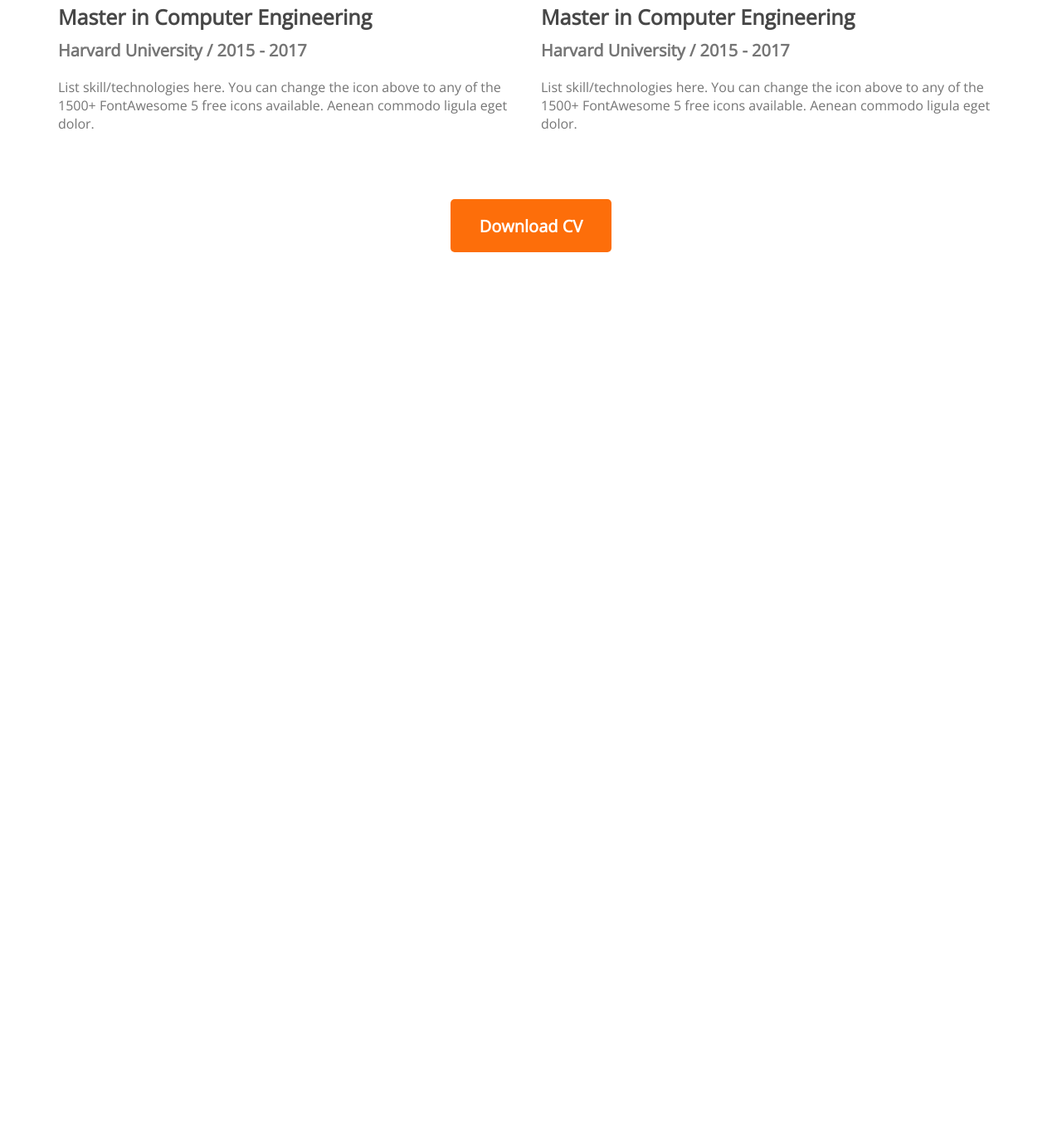
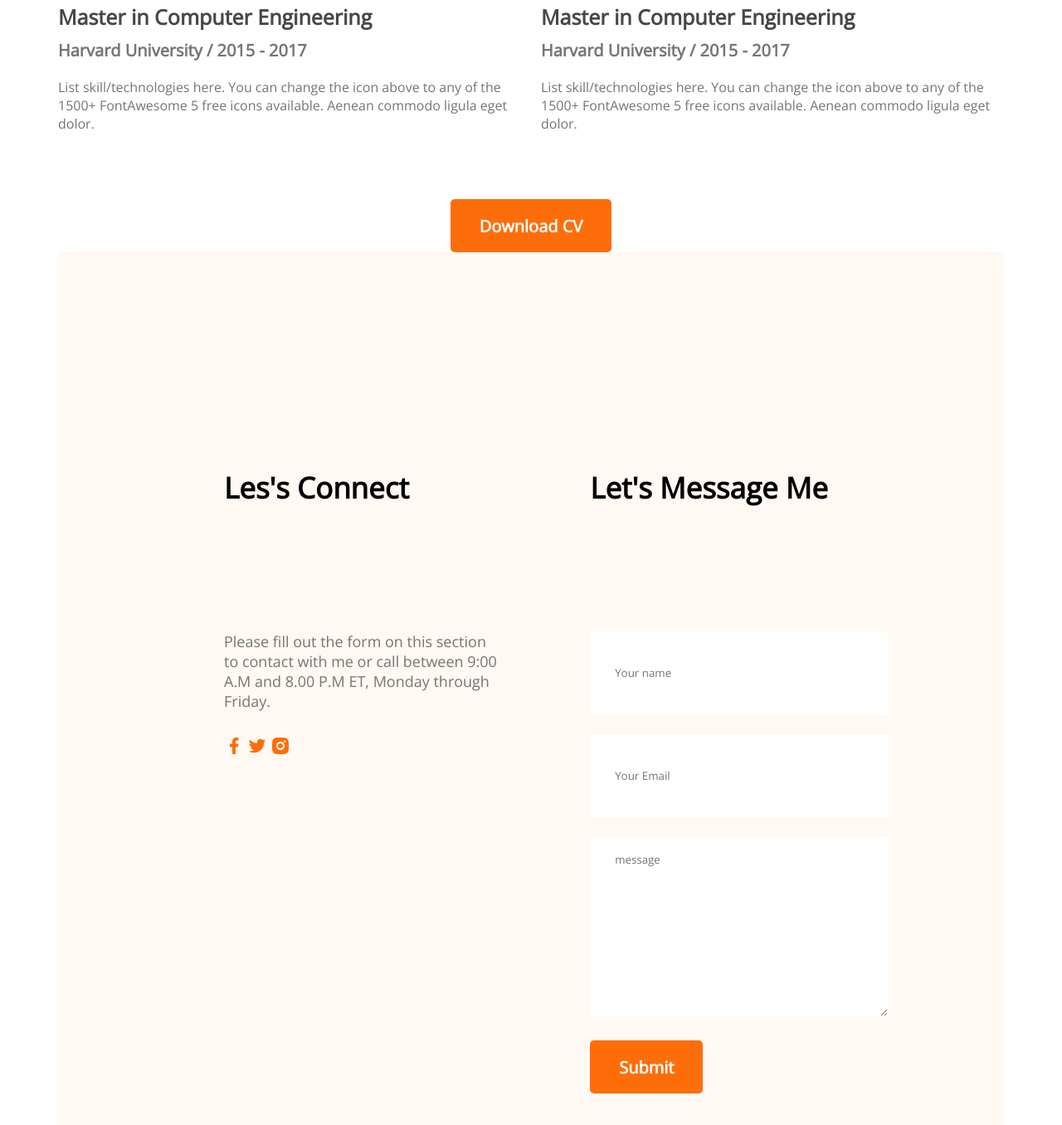
Before and after one commit to KfAbd/my-portfolio, a plain HTML site: page index.html in a window 1280 px wide. Shown: the part 3293-4649 px from the top of the page at 83% size. Before the commit the page ends 3597 px from the top, so only its background shows below. Drawn offline with nearby package versions, Linux system fonts and the light colour scheme.

Commit message:
page added

```diff
--- a/index.html
+++ b/index.html
@@ -140,6 +140,31 @@
                     <button class="btn-primary">Download CV</button>
                 </div>
         </section>
+        <!-- contact section    -->
+        <section class="contact">
+            <div>
+                <h3 class="section-title">Les's Connect</h3>
+                <p class="section-des">Please fill out the form on this section to contact with me or call between 9:00 A.M and 8.00 P.M ET, Monday through Friday.</p>
+                <a href="">
+                    <img src="images/icons/facebook.png" alt="">
+                </a>
+                <a href="">
+                    <img src="images/icons/twitter.png" alt="">
+                </a>
+                <a href="">
+                    <img src="images/icons/insta.png" alt="">
+                </a>
+            </div>
+            <div>
+                <h3 class="section-title">Let's Message Me</h3>
+                <form action="">
+                    <input type="text" name="" id="" placeholder="Your name">
+                    <input type="email" name="" id="" placeholder="Your Email">
+                    <textarea name="" id="" cols="30" rows="10" placeholder="message"></textarea>
+                    <input class="btn-primary" type="submit" value="Submit">
+                </form>
+            </div>
+        </section>
     </main>
     <footer>
 
--- a/styles/portfolio.css
+++ b/styles/portfolio.css
@@ -189,3 +189,26 @@ main {
     margin-top: 50px;
     text-align: center;
 }
+
+/* contact style  */
+.contact{
+    display: flex;
+    gap: 110px;
+    background-color: #FFF8F3;
+    padding: 130px 200px;
+}
+.contact .section-title{
+    text-align: left;
+}
+.contact input[type="text"], input[type="email"], textarea{
+    margin-bottom: 24px;
+    border: 0;
+    width: 100%;
+    padding: 18px 30px;
+}
+input{
+    height: 64px;
+}
+.contact a{
+    text-decoration: none;
+}
```
